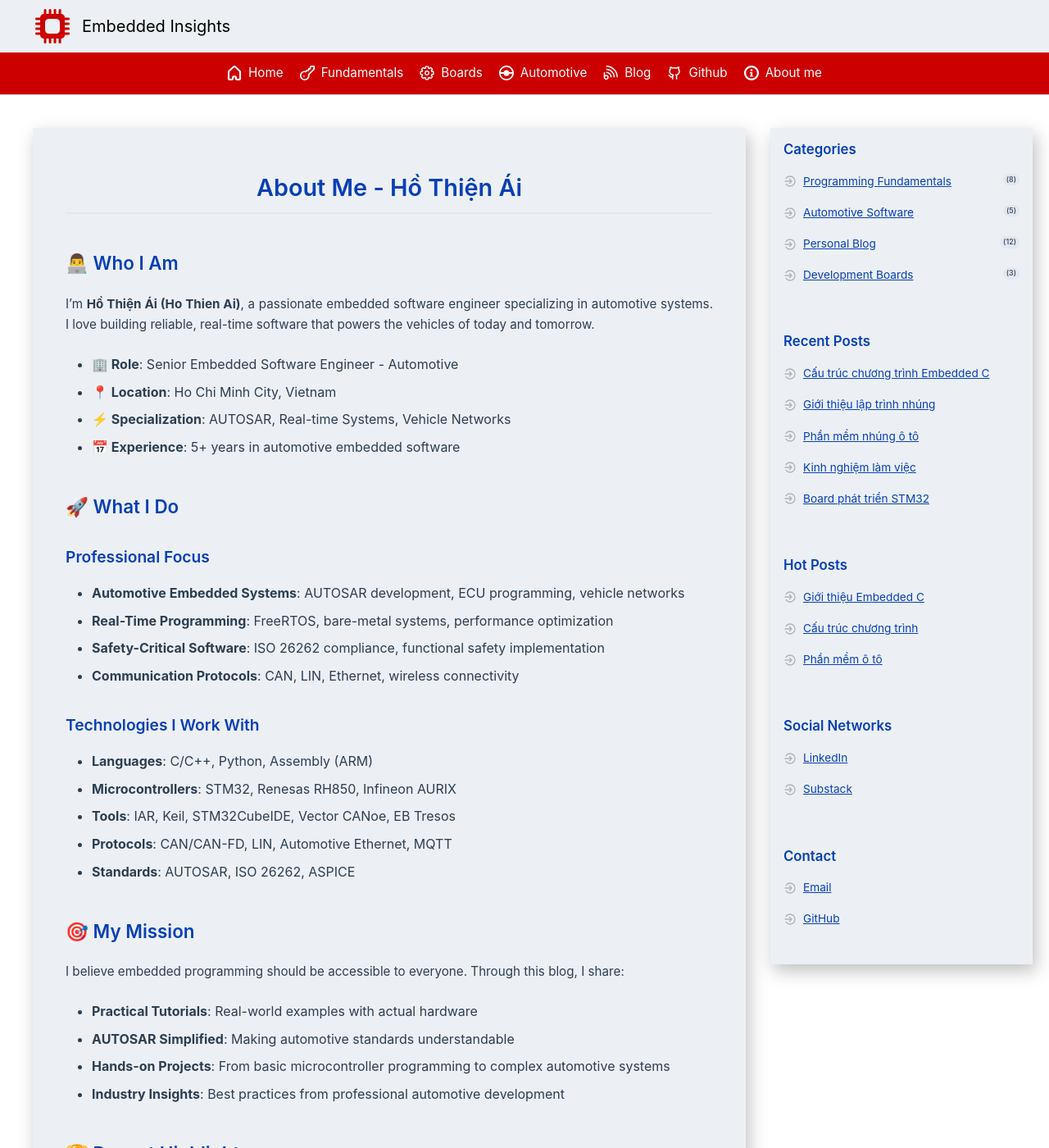
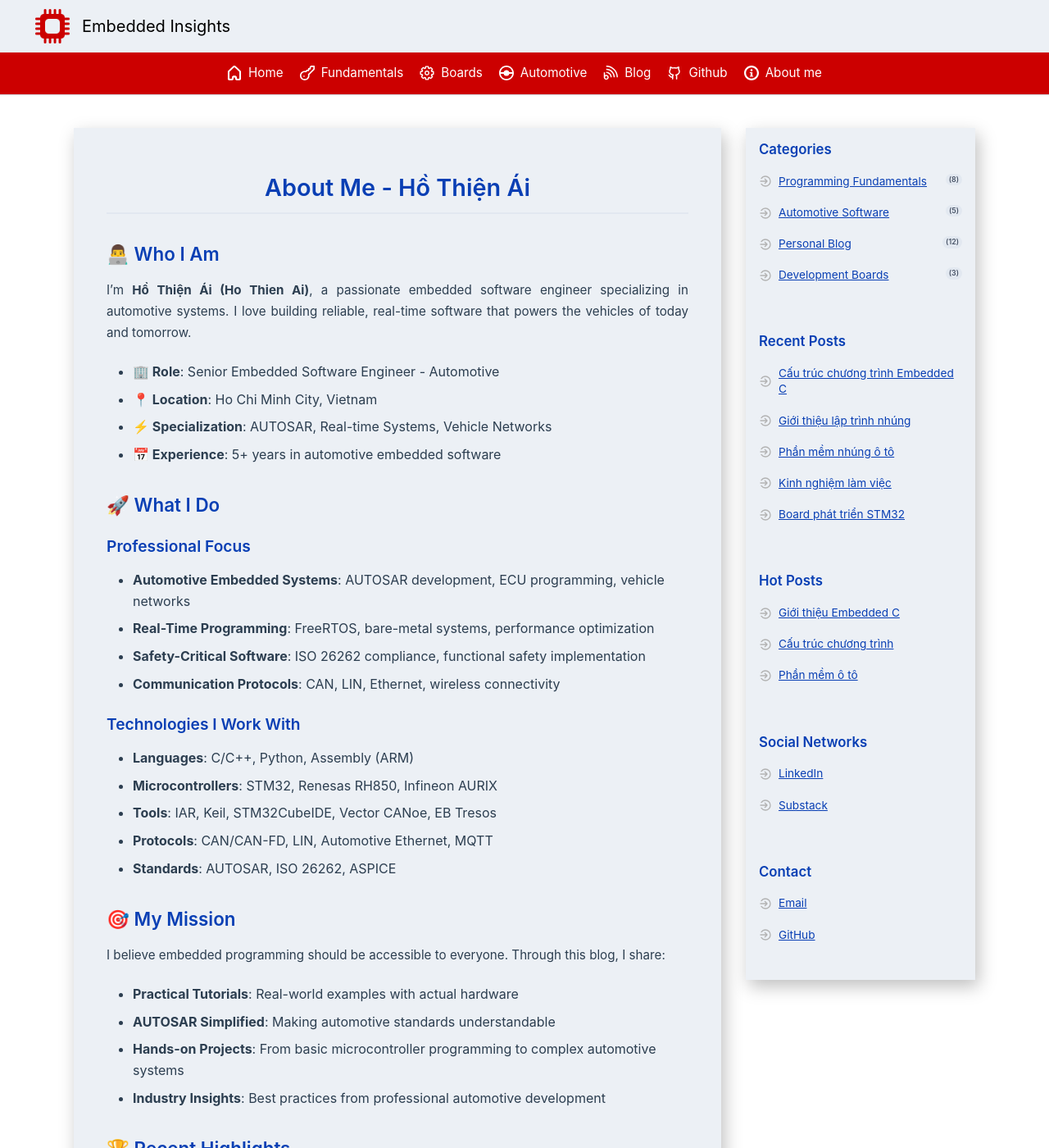
Before and after one commit to ai-ho/ai-ho.github.io, a Jekyll site: the page built from aboutme/index.md, in a window 1280 px wide and 1400 px high. Shown: the whole window at 82% size. Built offline with Jekyll 4.4.1, drawn with Linux system fonts in a browser that asks for light colours; some web fonts are replaced.

Commit message:
Update layouts

```diff
--- a/_layouts/default.html
+++ b/_layouts/default.html
@@ -39,8 +39,8 @@
         }
 
         .container {
-            max-width: 1300px;
-            margin: 0 auto 0 calc(50% - 620px);
+            max-width: 1100px;
+            margin: 0 auto;
             padding: 20px;
             display: flex;
             gap: 30px;
@@ -61,7 +61,7 @@
 
         /* Right Sidebar */
         .right-sidebar {
-            width: 320px;
+            width: 280px;
             flex-shrink: 0;
             margin: 20px 0;
             background: #ECF0F5;
@@ -166,8 +166,8 @@
         h1, h2, h3, h4, h5, h6 {
             font-family: -apple-system, BlinkMacSystemFont, "Segoe UI", Roboto, Helvetica, Arial, sans-serif;
             color: #093FB4;
-            margin-top: 2em;
-            margin-bottom: 1em;
+            margin-top: 1.5em;
+            margin-bottom: 0.75em;
             font-weight: 600;
             line-height: 1.3;
         }
@@ -176,7 +176,7 @@
             font-size: 1.8em;
             text-align: center;
             color: #093FB4;
-            margin: 0.5em 0 1em 0;
+            margin: 0.5em 0 0.75em 0;
             border-bottom: 2px solid #e2e8f0;
             padding-bottom: 0.4em;
         }
@@ -184,33 +184,33 @@
         h2 {
             font-size: 1.4em;
             color: #093FB4;
-            margin-top: 2em;
+            margin-top: 1.5em;
         }
 
         h3 {
             font-size: 1.2em;
             color: #093FB4;
-            margin-top: 1.8em;
+            margin-top: 1.25em;
         }
 
         h4 {
             font-size: 1.1em;
             color: #093FB4;
-            margin-top: 1.6em;
+            margin-top: 1.1em;
             font-weight: 600;
         }
 
         h5 {
             font-size: 1.05em;
             color: #093FB4;
-            margin-top: 1.4em;
+            margin-top: 1em;
             font-weight: 600;
         }
 
         h6 {
             font-size: 1em;
             color: #093FB4;
-            margin-top: 1.2em;
+            margin-top: 0.9em;
             font-weight: 600;
             text-transform: uppercase;
             letter-spacing: 0.5px;
```
Also changed, not shown: _layouts/topic-cards.html (+5 -5 lines).
